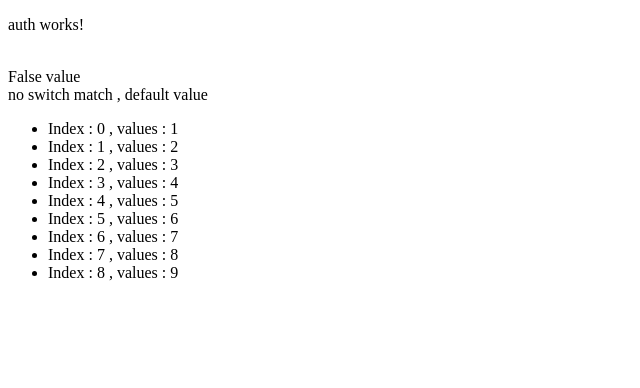
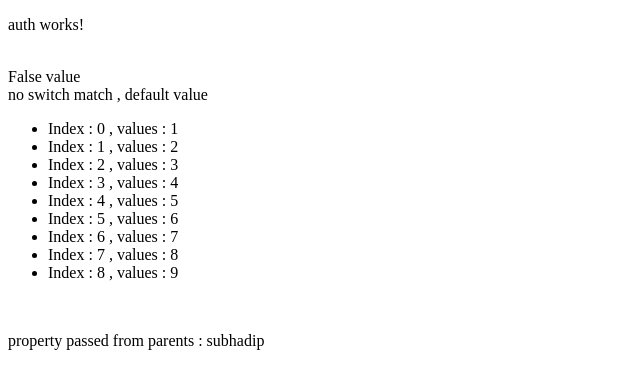
Before and after one commit to subhadip1203/javascript_basic, an Angular app in the folder angular/project1/: page / in a window 1280 px wide. Shown: the top 388 px of the page, without its empty margins (0-640 px from the left). Built offline with nearby package versions, Linux system fonts and the light colour scheme.

Commit message:
pass props to child

```diff
--- a/angular/project1/src/app/app.component.html
+++ b/angular/project1/src/app/app.component.html
@@ -9,3 +9,6 @@
 <br>
 
 <app-loop></app-loop>
+<br>
+
+<app-data-transfer></app-data-transfer>
--- /dev/null
+++ b/angular/project1/src/app/user/data-transfer/child/child.component.html
@@ -0,0 +1 @@
+<p>property passed from parents : {{ myProps.name }} </p>
--- /dev/null
+++ b/angular/project1/src/app/user/data-transfer/child/child.component.ts
@@ -0,0 +1,16 @@
+import { Component, OnInit ,Input} from '@angular/core';
+
+@Component({
+  selector: 'app-child',
+  templateUrl: './child.component.html',
+  styleUrls: ['./child.component.css']
+})
+export class ChildComponent implements OnInit {
+
+  @Input() myProps: any;
+  constructor() { }
+
+  ngOnInit(): void {
+  }
+
+}
--- /dev/null
+++ b/angular/project1/src/app/user/data-transfer/data-transfer.component.html
@@ -0,0 +1,4 @@
+
+<div>
+  <app-child [myProps]="myProperty"></app-child>
+</div>
--- /dev/null
+++ b/angular/project1/src/app/user/data-transfer/data-transfer.component.ts
@@ -0,0 +1,17 @@
+import { Component, OnInit } from '@angular/core';
+
+@Component({
+  selector: 'app-data-transfer',
+  templateUrl: './data-transfer.component.html',
+  styleUrls: ['./data-transfer.component.css']
+})
+export class DataTransferComponent implements OnInit {
+  myProperty = {
+    name: 'subhadip'
+  }
+  constructor() { }
+
+  ngOnInit(): void {
+  }
+
+}
```
Also changed, not shown: angular/project1/src/app/user/user.module.ts (+6 -1 lines), angular/project1/src/app/user/data-transfer/child/child.component.css (added), angular/project1/src/app/user/data-transfer/data-transfer.component.css (added), 2 other files (tests, documents, lock files or other folders).
